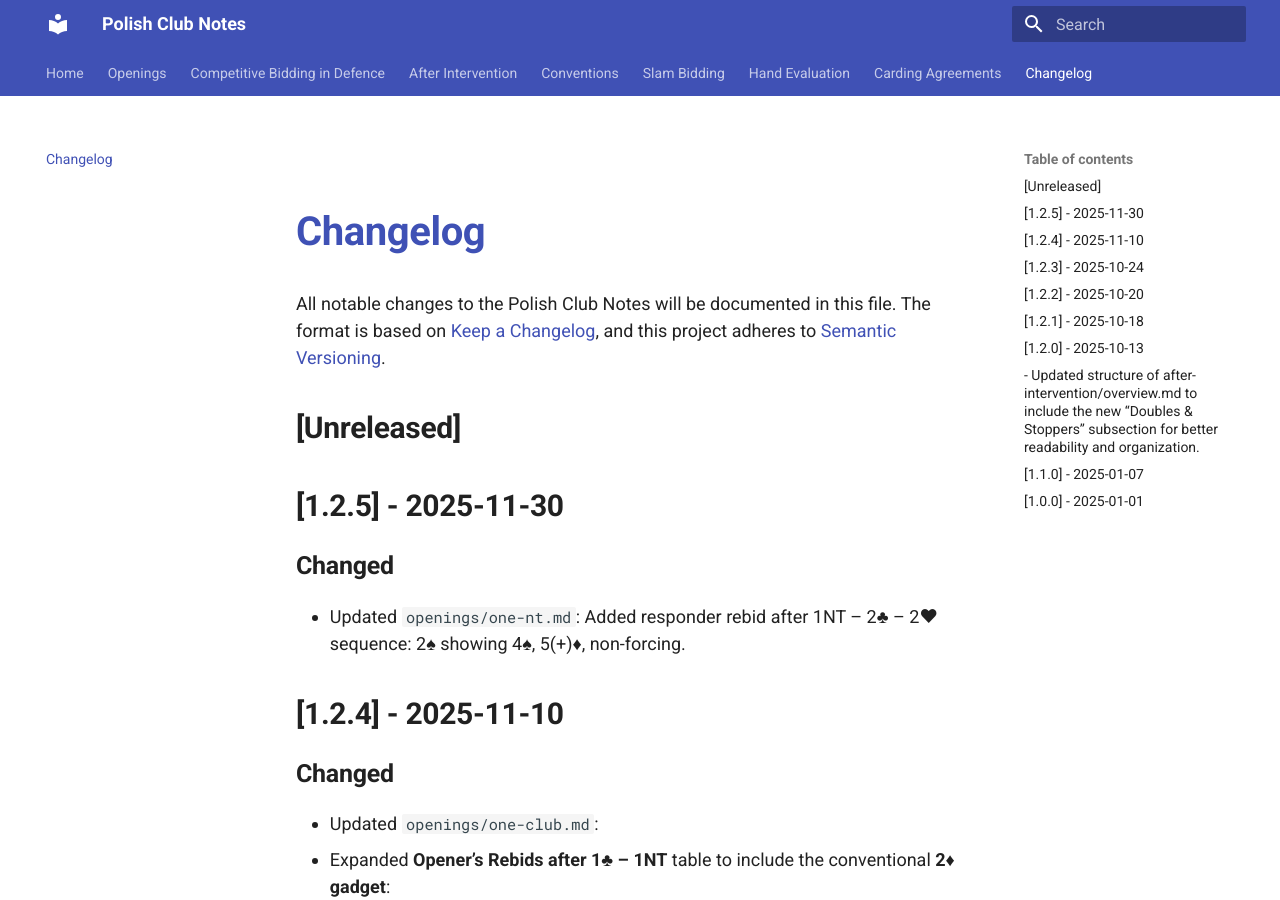
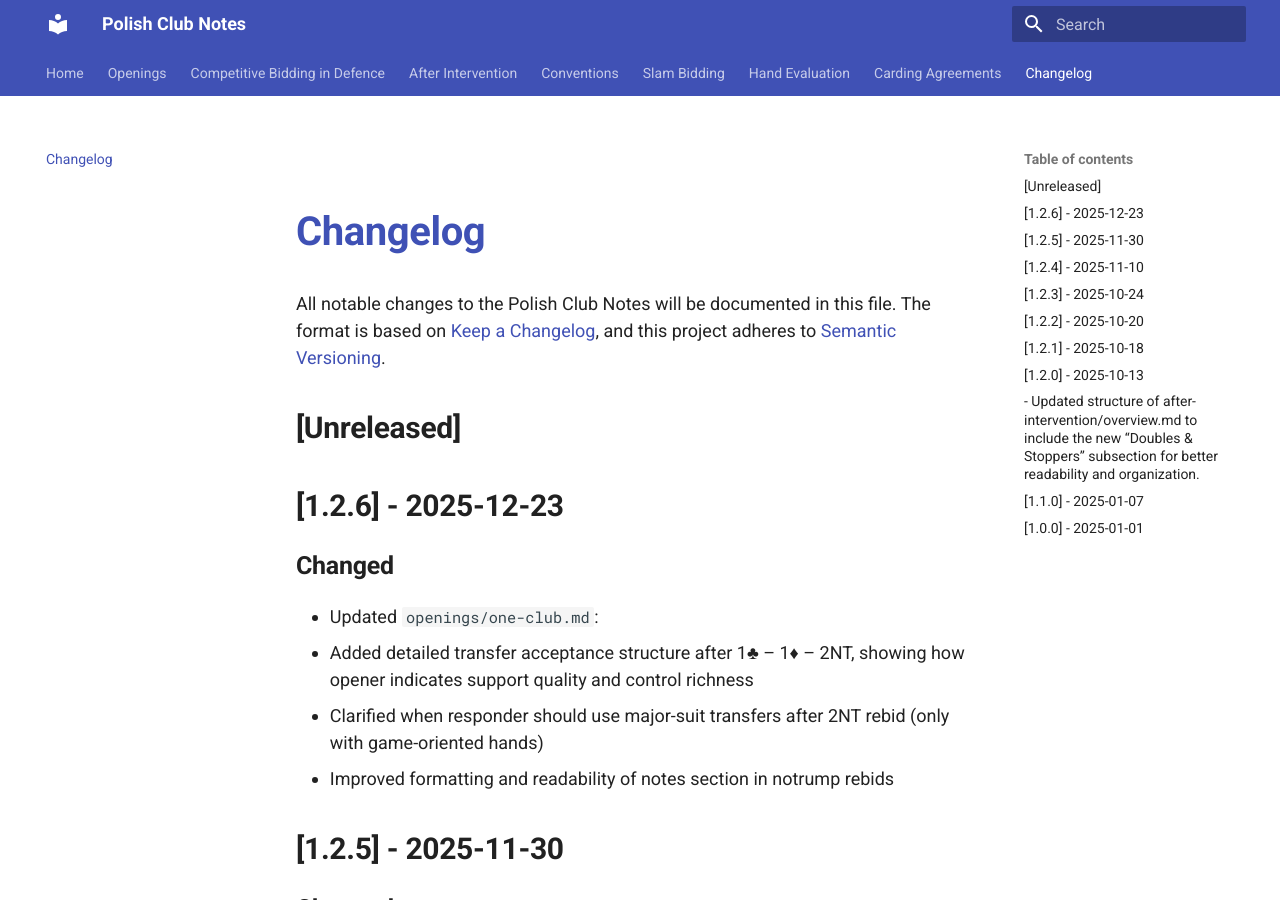
Before and after one commit to glindstrom/polish-club-notes, an MkDocs documentation site: the page built from docs/changelog.md, in a window 1280 px wide and 900 px high. Built offline with MkDocs 1.6.1 and Material for MkDocs 9.7.7, drawn with Linux system fonts in a browser that asks for light colours.

Commit message:
docs: clarify 1♣-1♦-2NT transfer acceptance structure (v1.2.6)

```diff
--- a/docs/changelog.md
+++ b/docs/changelog.md
@@ -3,6 +3,13 @@ All notable changes to the Polish Club Notes will be documented in this file.
 The format is based on [Keep a Changelog](https://keepachangelog.com/en/1.0.0/),
 and this project adheres to [Semantic Versioning](https://semver.org/spec/v2.0.0.html).
 ## [Unreleased]
+
+## [1.2.6] - 2025-12-23
+### Changed
+- Updated `openings/one-club.md`:
+  - Added detailed transfer acceptance structure after 1♣ – 1♦ – 2NT, showing how opener indicates support quality and control richness
+  - Clarified when responder should use major-suit transfers after 2NT rebid (only with game-oriented hands)
+  - Improved formatting and readability of notes section in notrump rebids
 
 ## [1.2.5] - 2025-11-30
 ### Changed
```
Also changed, not shown: docs/openings/one-club.md (+27 -2 lines).
